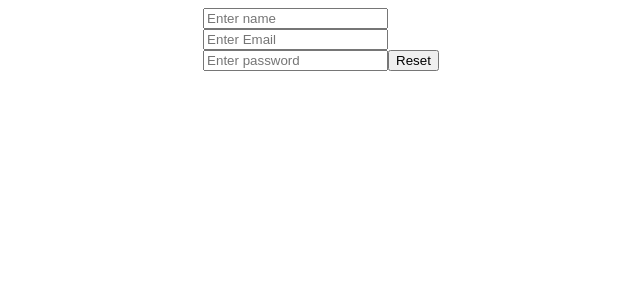
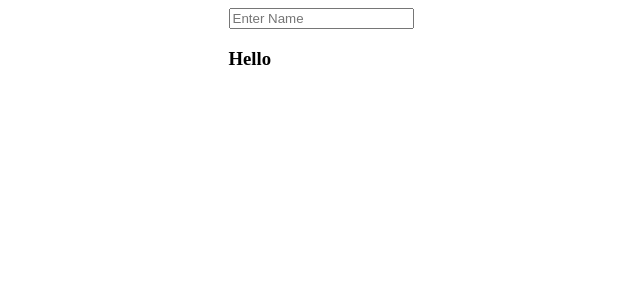
Before and after one commit to rohitware/react-skill-builder, a React (Vite) app: page / in a window 1280 px wide. Shown: the top 300 px of the page, without its empty margins (319-959 px from the left). Built offline with nearby package versions, Linux system fonts and the light colour scheme.

Commit message:
input field example using useState

```diff
--- a/src/App.jsx
+++ b/src/App.jsx
@@ -15,6 +15,7 @@ import CountUseRef from "./UseRef/CountUseRef";
 import UserContextProvider from "./UseContext/UserContextProvider";
 import CounterReducer from "./UseReducer/CounterReducer";
 import CompReducer from "./UseReducer/CompReducer";
+import InputBox from "./useState/InputBox";
 
 function App() {
   return (
@@ -35,8 +36,8 @@ function App() {
         {/* <CountUseRef /> */}
         {/* <UserContextProvider /> */}
         {/* <CounterReducer /> */}
-
-        <CompReducer />
+        {/* <CompReducer /> */}
+        <InputBox />
       </div>
     </>
   );
--- /dev/null
+++ b/src/useState/InputBox.jsx
@@ -0,0 +1,19 @@
+import React, { useState } from "react";
+
+function InputBox() {
+  const [name, setName] = useState("");
+  return (
+    <>
+      <input
+        type="text"
+        placeholder="Enter Name"
+        value={name}
+        onChange={(e) => setName(e.target.value)}
+      />
+
+      <h3>Hello {name}</h3>
+    </>
+  );
+}
+
+export default InputBox;
```
